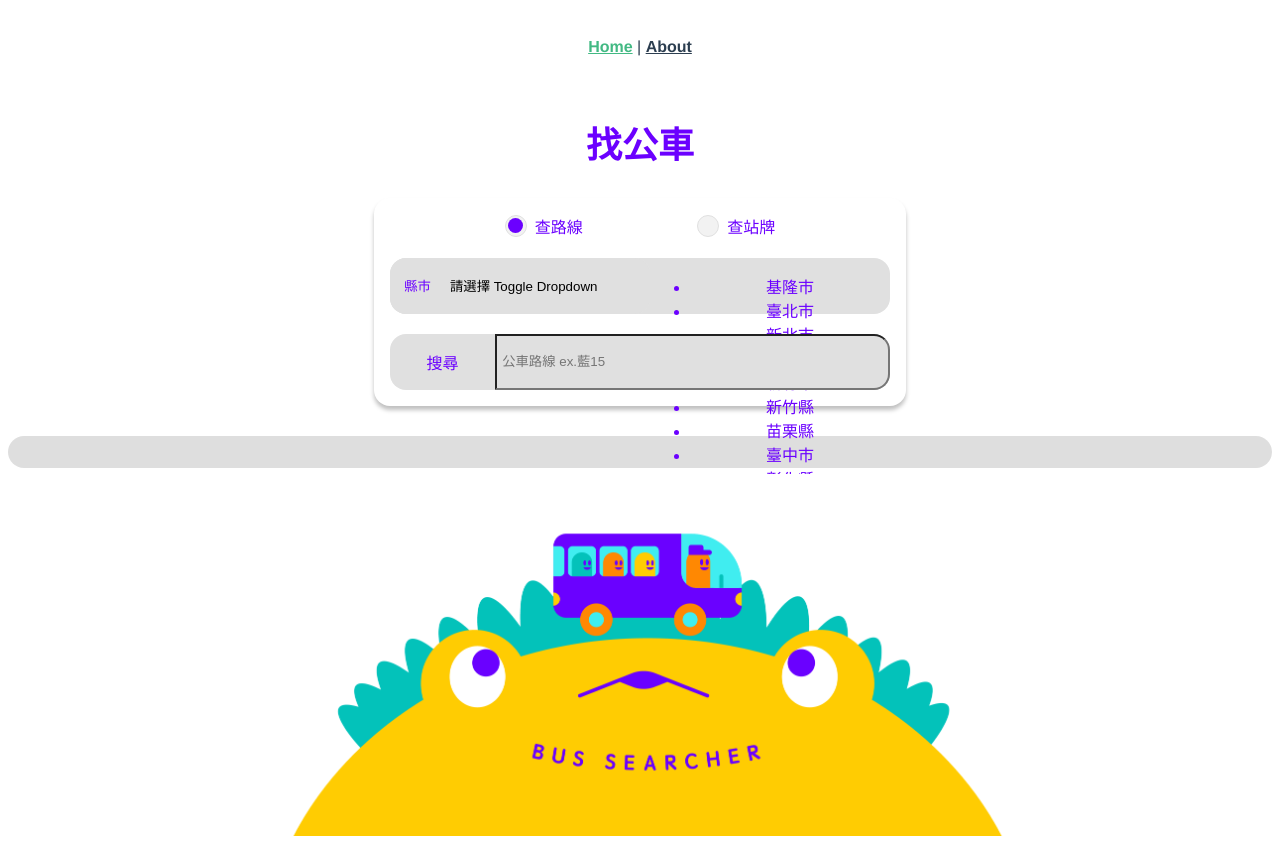
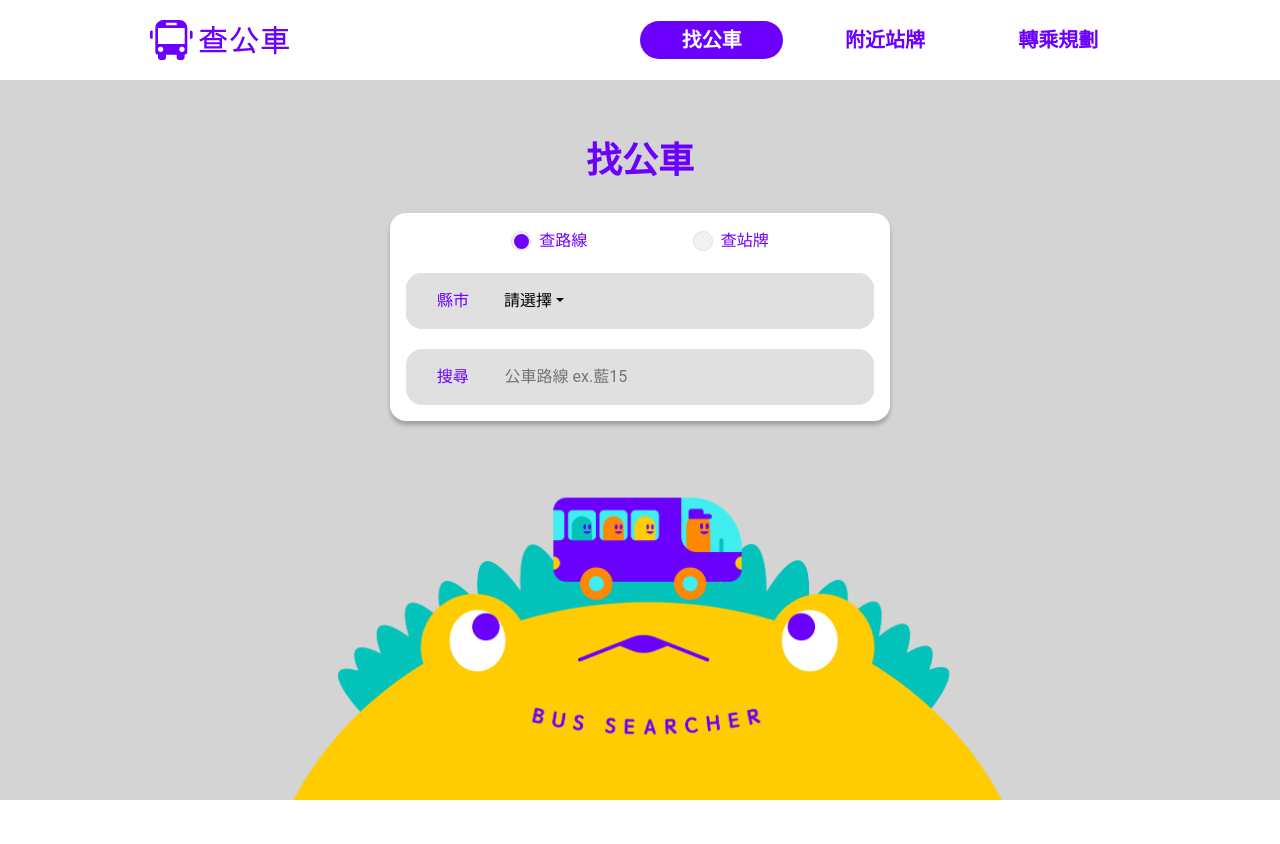
Before and after one commit to sherry-hooo/F2E-Week3-Bus-Site, a Vue app: page / in a window 1280 px wide. After the commit the page ends 800 px from the top, so only its background shows below. Built offline with nearby package versions, Linux system fonts and the light colour scheme.

Commit message:
revise main width

```diff
--- a/src/App.vue
+++ b/src/App.vue
@@ -1,30 +1,39 @@
 <template>
-  <div id="nav">
-    <router-link to="/">Home</router-link> |
-    <router-link to="/about">About</router-link>
-  </div>
+  <Nav></Nav>
   <router-view />
 </template>
 
+<script>
+import 'bootstrap/dist/css/bootstrap.min.css'
+import 'bootstrap'
+import Nav from '@/components/Nav.vue'
+
+export default {
+  components: { Nav },
+}
+</script>
+
 <style lang="scss">
+@use "@/assets/scss/abstract/_reset.scss";
+
 #app {
-  font-family: Avenir, Helvetica, Arial, sans-serif;
-  -webkit-font-smoothing: antialiased;
-  -moz-osx-font-smoothing: grayscale;
+  // font-family: Avenir, Helvetica, Arial, sans-serif;
+  // -webkit-font-smoothing: antialiased;
+  // -moz-osx-font-smoothing: grayscale;
+  font-family: Roboto;
   text-align: center;
   color: #2c3e50;
+  background: #d4d4d4;
+  min-height: 100vh;
 }
 
-#nav {
-  padding: 30px;
-
-  a {
-    font-weight: bold;
-    color: #2c3e50;
-
-    &.router-link-exact-active {
-      color: #42b983;
-    }
+main {
+  padding: 60px 16px 0;
+  @include breakpoint.tablet {
+    padding: 60px 30px 0;
+  }
+  @include breakpoint.desktop {
+    padding: 60px 100px 0;
   }
 }
 </style>
```
